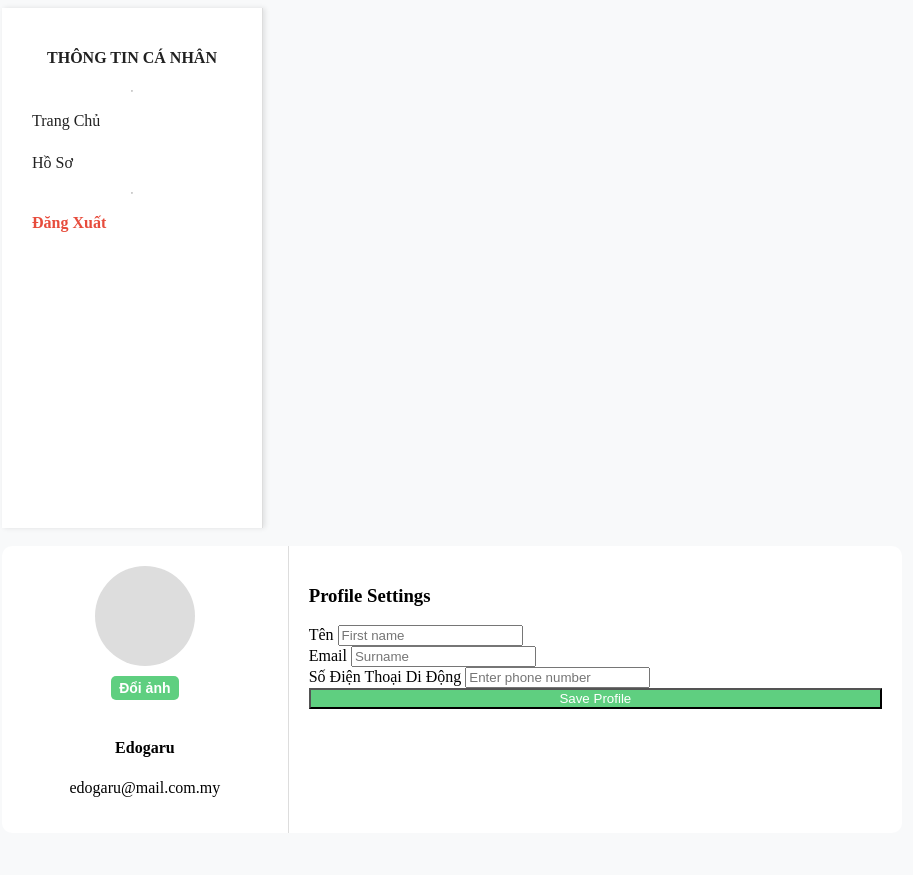
After one commit to Nguyen23022005/xuongth, a PHP site: the page made by mvc/view/users/profile.php in a window 1280 px wide. The commit adds this page. Shown: the whole page, without its empty margins (6-919 px from the left). Run offline with PHP 8.4, Linux system fonts and the light colour scheme; the template is opened without the code that fills it, so the values that code supplies are empty; the visitor is signed in with stand-in values (Sample User, id 1).

Commit message:
anh up rồi nhá

```diff
--- a/mvc/controller/SubjectController.php
+++ b/mvc/controller/SubjectController.php
@@ -81,6 +81,7 @@ class SubjectController
 
             // Lấy dữ liệu từ form
             $category_id = $_POST['category_id'] ?? '';
+            $user_id = $_SESSION['user']['id'];
             $name = $_POST['name'] ?? '';
             $image = $_POST['image'] ?? '';
             $price = $_POST['price'] ?? 0;
@@ -108,7 +109,7 @@ class SubjectController
 
             // Nếu không có lỗi, thêm môn học
             if ($validate->passed()) {
-                $this->subjectsModel->createSubject($category_id, $name, $image, $price, $sku, $status, $description);
+                $this->subjectsModel->createSubject($category_id, $user_id, $name, $image, $price, $sku, $status, $description);
                 $_SESSION['success_message'] = "Subject created successfully!";
                 header("Location: /subjects");
                 exit;
--- a/mvc/controller/TestController.php
+++ b/mvc/controller/TestController.php
@@ -34,7 +34,13 @@ class TestController
     {
         $lessons = $this->lessonModel->getLessonById($id);
         $tests = $this->testModel->getAlltests();
+        renderAdminView("view/tests/list.php", compact('lessons','tests'), "subjects List", true);
+    }
+    public function tests_create($id){
+        $lessons = $this->lessonModel->getLessonById($id);
+        $tests = $this->testModel->getAlltests();
         renderAdminView("view/tests/create.php", compact('lessons','tests'), "subjects List", true);
+
     }
     public function questions_index($id)
     {
--- a/mvc/index.php
+++ b/mvc/index.php
@@ -8,6 +8,7 @@ require_once "controller/LessonController.php";
 require_once "controller/CartController.php";
 require_once "controller/DiscountController.php";
 require_once "controller/TestController.php";
+require_once "controller/UserController.php";
 
 
 
@@ -23,6 +24,8 @@ $lessonController = new LessonController();
 $cartController = new CartController();
 $discountController = new DiscountController();
 $testController = new TestController();
+$userController = new UserController();
+
 
 $router->addRoute("/admin", function () {
     renderAdminView("view/layouts/dashboard.php", [], "Admin Dashboard");
@@ -41,6 +44,9 @@ $router->addRoute("/auth/profile", [$authController, "profile"]);
 $router->addRoute("/login", [$authController, "login"]);
 $router->addRoute("/logout", [$authController, "logout"]);
 $router->addRoute("/register", [$authController, "register"]);
+
+$router->addRoute("/profile", [$userController, "index"]);
+$router->addRoute("/profile/edit/{id}", [$userController, "edit"]);
 
 // $router->addRoute("/auth", [$userController, "index"],  ['isAdmin']);
 // $router->addRoute("/auths/create", [$userController, "create"], ['isAdmin']);
--- a/mvc/model/SubjectModel.php
+++ b/mvc/model/SubjectModel.php
@@ -67,6 +67,7 @@ class SubjectsModel
     }
 
     public function getSubjectById($id)
+
     {
         $query = "SELECT * FROM subjects WHERE id = :id";
         $stmt = $this->conn->prepare($query);
@@ -75,11 +76,12 @@ class SubjectsModel
         return $stmt->fetch(PDO::FETCH_ASSOC);
     }
 
-    public function createSubject($category_id, $name, $image, $price, $sku, $status, $description)
+    public function createSubject($category_id, $user_id, $name, $image, $price, $sku, $status, $description)
     {
-        $query = "INSERT INTO subjects (category_id, name, image, price, sku, status, description) VALUES (:category_id, :name, :image, :price, :sku, :status, :description)";
+        $query = "INSERT INTO subjects (category_id, user_id , name, image, price, sku, status, description) VALUES (:category_id, :user_id, :name, :image, :price, :sku, :status, :description)";
         $stmt = $this->conn->prepare($query);
         $stmt->bindParam(':category_id', $category_id);
+        $stmt->bindParam(':user_id', $user_id);
         $stmt->bindParam(':name', $name);
         $stmt->bindParam(':image', $image);
         $stmt->bindParam(':price', $price);
--- a/mvc/view/layouts/dashboard.php
+++ b/mvc/view/layouts/dashboard.php
@@ -1,26 +1,108 @@
-<div class="row">
-    <div class="col-md-4">
-        <div class="card bg-primary text-white">
-            <div class="card-body">
-                <h3>100</h3>
-                <p>Sản phẩm</p>
-            </div>
-        </div>
+<!DOCTYPE html>
+<html lang="vi">
+
+<head>
+    <meta charset="UTF-8">
+    <meta name="viewport" content="width=device-width, initial-scale=1.0">
+    <title><?= $title ?? "Bảng Quản Trị" ?></title>
+
+    <!-- Bootstrap CSS -->
+    <style>
+        body {
+            background-color: #f8f9fa;
+        }
+
+        .sidebar {
+            width: 260px;
+            /* height: 100vh; */
+            min-height: 500px;
+            background: #ffffff;
+            color: #212121;
+            display: flex;
+            flex-direction: column;
+            padding-top: 20px;
+            overflow-y: auto;
+            box-shadow: 2px 0 5px rgba(0, 0, 0, 0.1);
+            border-right: 1px solid #ddd;
+        }
+
+        .sidebar h4 {
+            text-align: center;
+            font-weight: bold;
+            margin-bottom: 15px;
+        }
+
+        .sidebar hr {
+            border-color: rgba(0, 0, 0, 0.2);
+        }
+
+        .sidebar a {
+            color: #212121;
+            text-decoration: none;
+            padding: 12px 20px;
+            display: flex;
+            align-items: center;
+            transition: all 0.3s ease-in-out;
+            font-size: 16px;
+            border-radius: 5px;
+        }
+
+        .sidebar a i {
+            margin-right: 10px;
+            font-size: 18px;
+        }
+
+        .sidebar a:hover {
+            background-color: #f1f1f1;
+            padding-left: 25px;
+        }
+
+        .sidebar a.text-danger {
+            color: #e74c3c;
+            font-weight: bold;
+        }
+
+        .content {
+            margin-left: 260px;
+            padding: 20px;
+            width: calc(100% - 260px);
+        }
+
+        /* Responsive */
+        @media (max-width: 768px) {
+            .sidebar {
+                width: 220px;
+            }
+
+            .content {
+                margin-left: 220px;
+                width: calc(100% - 220px);
+            }
+
+            .sidebar a {
+                font-size: 14px;
+                padding: 10px 15px;
+            }
+
+            .sidebar a i {
+                font-size: 16px;
+            }
+        }
+    </style>
+</head>
+
+<body>
+
+    <!-- Sidebar -->
+    <div class="sidebar">
+        <h4>THÔNG TIN CÁ NHÂN</h4>
+        <hr>
+        <a href="/"><i class="fas fa-home"></i> Trang Chủ</a>
+        <a href="/profile/edit/<?= $_SESSION['user']['id'] ?>"><i class="fas fa-chart-bar"></i>Hồ Sơ</a>
+        <hr>
+        <a href="/logout" class="text-danger"><i class="fas fa-sign-out-alt"></i> Đăng Xuất</a>
     </div>
-    <div class="col-md-4">
-        <div class="card bg-success text-white">
-            <div class="card-body">
-                <h3>50</h3>
-                <p>Đơn hàng</p>
-            </div>
-        </div>
-    </div>
-    <div class="col-md-4">
-        <div class="card bg-warning text-white">
-            <div class="card-body">
-                <h3>20</h3>
-                <p>Người dùng</p>
-            </div>
-        </div>
-    </div>
-</div>
+
+</body>
+
+</html>
--- a/mvc/view/subject/subject_show_2.php
+++ b/mvc/view/subject/subject_show_2.php
@@ -20,6 +20,7 @@
         border-radius: 5px;
         cursor: pointer;
         transition: background-color 0.3s ease-in-out;
+        text-decoration: none;
     }
     .btn_2:hover{
         background-color: white;
@@ -102,7 +103,7 @@
           </a>
           <div class="card-body">
             <h5 class="card-title">
-              <a href="/subjects/<?= $subject['id'] ?>" class="text-dark fw-bold"> <?= htmlspecialchars($subject['name']); ?> </a>
+              <a href="/subjects/<?= $subject['id'] ?>" class="text-dark fw-bold" style="text-decoration: none;"> <?= htmlspecialchars($subject['name']); ?> </a>
             </h5>
             <p class="card-text text-muted"> <?= htmlspecialchars($subject['description'] ?? 'Không có mô tả.'); ?> </p>
             <div class="d-flex justify-content-between align-items-center">
--- /dev/null
+++ b/mvc/view/users/profile.php
@@ -0,0 +1,134 @@
+<style>
+    .profile-container {
+        max-width: 900px;
+        /* margin: 50px auto; */
+        background: white;
+        /* padding: 20px; */
+        border-radius: 10px;
+        display: flex;
+    }
+
+    .left-panel {
+        width: 30%;
+        text-align: center;
+        padding: 20px;
+        border-right: 1px solid #ddd;
+    }
+
+    .right-panel {
+        width: 70%;
+        padding: 20px;
+    }
+
+    .profile-img {
+        width: 100px;
+        height: 100px;
+        border-radius: 50%;
+        background: #ddd;
+        margin: 0 auto 10px;
+    }
+
+    .btn-save {
+        background-color: #5FCF80;
+        color: white;
+        width: 100%;
+    }
+
+    .image-upload {
+        display: flex;
+        flex-direction: column;
+        align-items: center;
+        gap: 10px;
+    }
+
+    .btn-upload {
+        background-color: #5FCF80;
+        color: white;
+        padding: 4px 8px;
+        border: none;
+        border-radius: 5px;
+        cursor: pointer;
+        transition: background 0.3s;
+        font-size: 14px;
+        font-weight: bold;
+    }
+
+    .btn-upload:hover {
+        background-color:rgb(0, 103, 5);
+    }
+
+    #preview {
+        border-radius: 10px;
+        border: 2px solid #ddd;
+        padding: 5px;
+        max-width: 120px;
+    }
+</style>
+
+<body>
+    <div class="container-fluid">
+        <div class="row">
+            <div class="col-md-3">
+                <?php
+                include("view/layouts/dashboard.php");
+                ?>
+            </div>
+            <div class="col-md-9">
+                <br>
+                <form action="" method="POST" enctype="multipart/form-data">
+                    <div class="profile-container">
+                        <div class="left-panel">
+                            <div class="profile-img"></div>
+                            <div class="image-upload">
+                                <!-- Ẩn input file -->
+                                <input type="file" name="image" id="image" accept="image/*" style="display: none;" onchange="previewImage(event)">
+
+                                <!-- Nút đổi ảnh -->
+                                <button type="button" class="btn-upload" onclick="document.getElementById('image').click()">Đổi ảnh</button>
+
+                                <!-- Hiển thị ảnh hiện tại -->
+                                <?php if (!empty($user['image'])): ?>
+                                    <p>Ảnh hiện tại:</p>
+                                    <img id="preview" src="/uploads/<?= htmlspecialchars($user['image']) ?>" alt="Avatar" width="100">
+                                <?php else: ?>
+                                    <img id="preview" src="" alt="Chưa có ảnh" width="100" style="display: none;">
+                                <?php endif; ?>
+                            </div>
+                            <br>
+                            <h4>Edogaru</h4>
+                            <p>edogaru@mail.com.my</p>
+                        </div>
+                        <div class="right-panel">
+                            <h3>Profile Settings</h3>
+                            <div class="row">
+                                <div class="col-md-6">
+                                    <label>Tên</label>
+                                    <input type="text" class="form-control" placeholder="First name">
+                                </div>
+                                <div class="col-md-6">
+                                    <label>Email</label>
+                                    <input type="text" class="form-control" placeholder="Surname">
+                                </div>
+                            </div>
+                            <label>Số Điện Thoại Di Động</label>
+                            <input type="text" class="form-control" placeholder="Enter phone number">
+                            <button class="btn btn-save mt-3">Save Profile</button>
+                </form>
+            </div>
+        </div>
+        <br>
+    </div>
+    </div>
+    </div>
+    <script>
+        function previewImage(event) {
+            const file = event.target.files[0];
+            const preview = document.getElementById('preview');
+
+            if (file) {
+                preview.src = URL.createObjectURL(file);
+                preview.style.display = "block"; // Hiển thị ảnh sau khi chọn
+            }
+        }
+    </script>
+</body>
```
Also changed, not shown: mvc/controller/UserController.php (+58 -21 lines), mvc/model/UserModel.php (+11 -10 lines), mvc/view/layouts/master_3.php (+26 -9 lines), mvc/view/questions/create.php (+3 -4 lines), mvc/view/subject/subject_list.php (+4 -3 lines), mvc/view/tests/create.php (+1 -50 lines), mvc/view/tests/list.php (+50 -0 lines), mvc/view/users/profile_edit.php (added, +126 -0 lines), mvc/uploads/67e36f8eeb8a2.jpg (added), mvc/uploads/67e5ff832d158.jpg (added), 2 other files.
